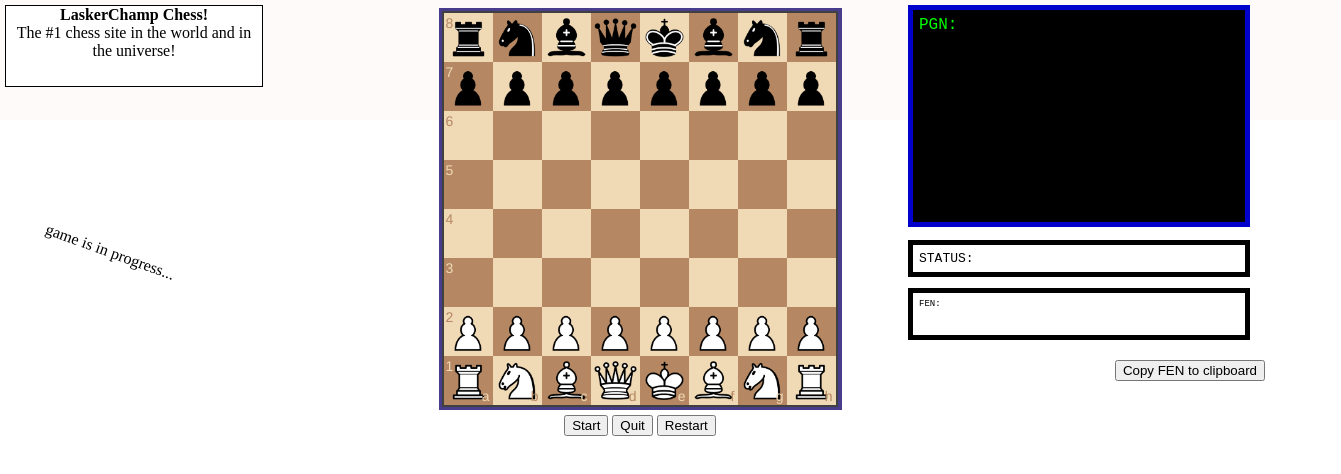
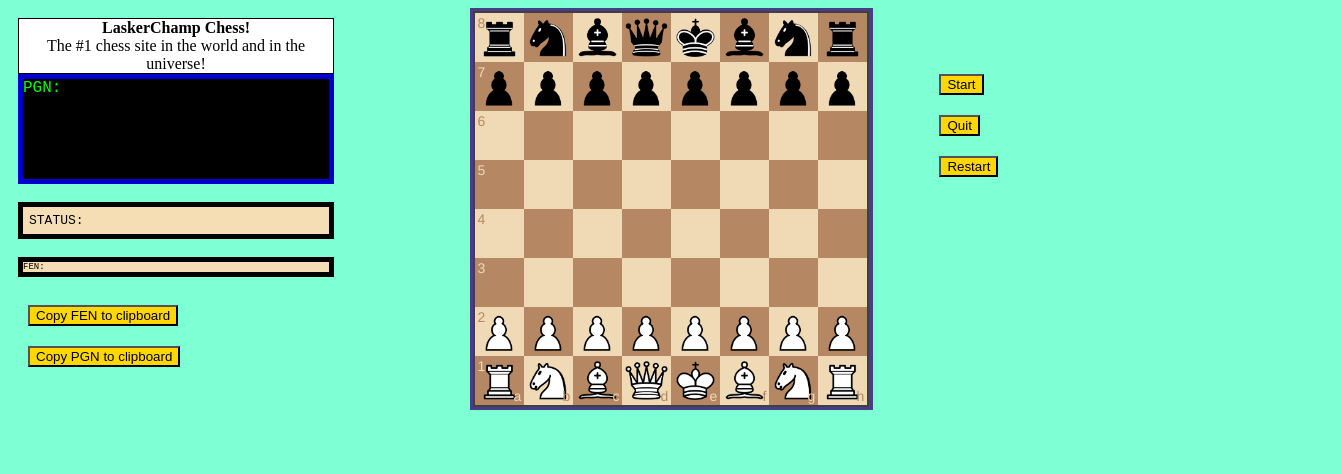
Before and after one commit to chaimmendelson/LaskerChampClient, a plain HTML site: page src/client.html in a window 1280 px wide. Both pictures are taken after a click on the button "click me". Shown: the whole page, 1341 px wide, since content can reach past the window. Drawn offline with nearby package versions, Linux system fonts and the light colour scheme; files that its build step writes are made by us from their sources.

Commit message:
looks better than ever

```diff
--- a/src/client.css
+++ b/src/client.css
@@ -3,8 +3,10 @@
     margin-left: auto;
     margin-right: auto;
 }
+
 button{
     width:fit-content;
+    background-color: gold;
 }
 button:hover{
     cursor:grab;
@@ -12,66 +14,62 @@ button:hover{
 button:active{
     cursor: grabbing;
 }
+.clearfix {
+    clear: both;
+}
+
+.chess_control{
+    margin: 10px;
+}
 #buttons{
-    margin-top:5px;
+    padding: 6px;
+    margin: 50px;
     width: fit-content;
+    float: left;
 }
 #myBoard{
     background-color: darkslateblue;
     border-top:3px darkslateblue solid;
     border-left:3px darkslateblue solid;
     border-bottom:3px darkslateblue solid;
+    float: left;
 }
+
+#data_box{
+    width: 25%;
+    padding: 10px;
+    float: left;
+    margin-right: 10%;
+}
+
 #pgnText{
-    width:25%;
-    padding:6px;
-    position: absolute;
-    right:30px;
-    top:5px;
+    height: 100px;
     border:5px mediumblue solid;
-    padding:6px;
-    position: absolute;
-    right:30px;
-    top:5px;
-    height:25%;
     overflow-y:auto;
     background-color: black;
     color:lime;
     font-family: 'Courier New', Courier, monospace;
 }
 #StatusDisplay{
-    width:25%;
     padding:6px;
-    position:absolute;
-    right:30px;
-    top:30%;
     border:5px black solid;
     font-size: small;
     font-family: 'Courier New', Courier, monospace;
+    background-color: wheat;
 }
 #fenDisplay{
-    width:25%;
-    overflow-x: scroll;
-    height:30px;
-    padding:6px;
-    position:absolute;
-    right:30px;
-    top:36%;
+    overflow-x: auto;
     border:5px black solid;
     font-size: xx-small;
     font-family: 'Courier New', Courier, monospace;
+    background-color: wheat;
 }
-#copy_fen{
-    position: absolute;
-    right:15px;
-    top:45%;
+.copy_btn{
+    margin: 10px;
+    float: left;
 }
+
 #box{
-    position: absolute;
-    top:5px;
-    left:5px;
-    width:20%;
-    height:10%;
     text-align: center;
     border:1px black solid;
     background-color: white;
@@ -106,6 +104,7 @@ button:active{
 
 body{
     overflow: hidden;
+    background-color: aquamarine;
 }
 #switch_to_game{
     width:10%;
--- a/src/client.html
+++ b/src/client.html
@@ -20,32 +20,35 @@
     </div>
     <div id="chess_game">
       <!-- Name of the variable below needs work, I'll admit that... -->
+      <!-- <div id="back_top_line"></div> -->
+      <div id="data_box">
         <div id="box">
           <b>LaskerChamp Chess!</b><br>
           The #1 chess site in the world and in the universe!
         </div>
-      <span id="back_top_line"></span>
-      <div id="myBoard" style="width:400px;height:auto;" class="center"></div>
-      <div id="buttons" class="center">
-          <button id="startBtn">Start</button>
-          <button id="quitBtn">Quit</button>
-          <button id="restartBtn">Restart</button>
+        <div id="pgnText">
+          PGN: <span id="pgn"></span>
         </div>
-      <div>
-          <span id="StatusDisplay">
+        <br>
+        <div id="StatusDisplay">
             STATUS: <span id="status"></span>
-          </span>
-          <span id="fenDisplay">
+        </div>
+        <br>
+        <div id="fenDisplay">
             FEN: <span id="fen"></span>
-          </span>
-          <button id="copy_fen">Copy FEN to clipboard</button>
-          <span id="pgnText">
-              <span>PGN:</span>
+        </div>
         <br>
-              <span id="pgn"></span>
-          </span>
+        <button id = "copy_fen" class="copy_btn">Copy FEN to clipboard</button>
+        <button id = "copy_pgn" class="copy_btn">Copy PGN to clipboard</button>
       </div>
-      <div id="game_over">game is in progress...</div>
+      <div id="myBoard" style="width:400px;"></div>
+      <div id="buttons">
+          <button id="startBtn" class="chess_control">Start</button>
+          <br>
+          <button id="quitBtn" class="chess_control">Quit</button>
+          <br>
+          <button id="restartBtn" class="chess_control">Restart</button>
+      </div>
     </div>
     <script src="client.js"></script>
   </body>
--- a/src/client.js
+++ b/src/client.js
@@ -80,6 +80,24 @@ if (whatPageWeOn == 0){
     let $status = $('#status')
     let $fen = $('#fen')
     let $pgn = $('#pgn')
+    let whiteSquareGrey = '#d9d95b'
+    let blackSquareGrey = '#a6a629'
+
+    function removeGreySquares () {
+        $('#myBoard .square-55d63').css('background', '')
+    }
+
+    function greySquare (square) {
+    let $square = $('#myBoard .square-' + square)
+
+    let background = whiteSquareGrey
+    if ($square.hasClass('black-3c85d')) {
+        background = blackSquareGrey
+    }
+
+    $square.css('background', background)
+    }
+
 
     function onDragStart (source, piece, position, orientation) {
         // do not pick up pieces if the game is over
@@ -95,17 +113,19 @@ if (whatPageWeOn == 0){
 
     function onDrop (source, target) {
         // see if the move is legal
-        var piece = game.get(source).type
+        removeGreySquares()
+        let piece = game.get(source).type
+        let move = null;
         if ((piece === 'p' && target[1] === '8') || (piece === 'P' && target[1] === '1')) {
-            var promotion = window.prompt('Promote to: (q, r, b, n)')
-            var move = game.move({
+            let promotion = window.prompt('Promote to: (q, r, b, n)')
+            move = game.move({
                 from: source,
                 to: target,
                 promotion: promotion
             })
         }
         else{
-            var move = game.move({
+            move = game.move({
                 from: source,
                 to: target
             })
@@ -122,9 +142,9 @@ if (whatPageWeOn == 0){
         }
 
       function updateStatus () {
-        var status = ''
+        let status = ''
 
-        var moveColor = 'White'
+        let moveColor = 'White'
         if (game.turn() === 'b') {
           moveColor = 'Black'
         }
@@ -162,17 +182,52 @@ if (whatPageWeOn == 0){
         $pgn.html(game.pgn())
       }
 
-      var config = {
+      function onMouseoverSquare (square, piece) {
+        // get list of possible moves for this square
+        let moves = game.moves({
+          square: square,
+          verbose: true
+        })
+
+        // exit if there are no moves available for this square
+        if (moves.length === 0) return
+
+        // highlight the square they moused over
+        greySquare(square)
+
+        // highlight the possible squares for this piece
+        for (let i = 0; i < moves.length; i++) {
+          greySquare(moves[i].to)
+        }
+      }
+
+      function onMouseoutSquare (square, piece) {
+        removeGreySquares()
+      }
+
+
+      let config = {
         draggable: true,
         position: 'start',
         onDragStart: onDragStart,
         onDrop: onDrop,
+        onMouseoutSquare: onMouseoutSquare,
+        onMouseoverSquare: onMouseoverSquare,
         onSnapEnd: onSnapEnd
       }
 
 
 
     document.getElementById("copy_fen").addEventListener("click", function() {
-        navigator.clipboard.writeText(board.fen())
-        console.log(board.fen())
+        if (game){
+            navigator.clipboard.writeText(game.fen())
+            console.log(game.fen())
+        }
     });
+
+    document.getElementById("copy_pgn").addEventListener("click", function() {
+        if (game){
+            navigator.clipboard.writeText(game.pgn())
+            console.log(game.pgn())
+        }
+    });
```
Lines whose indentation alone changed are shown as unchanged.
